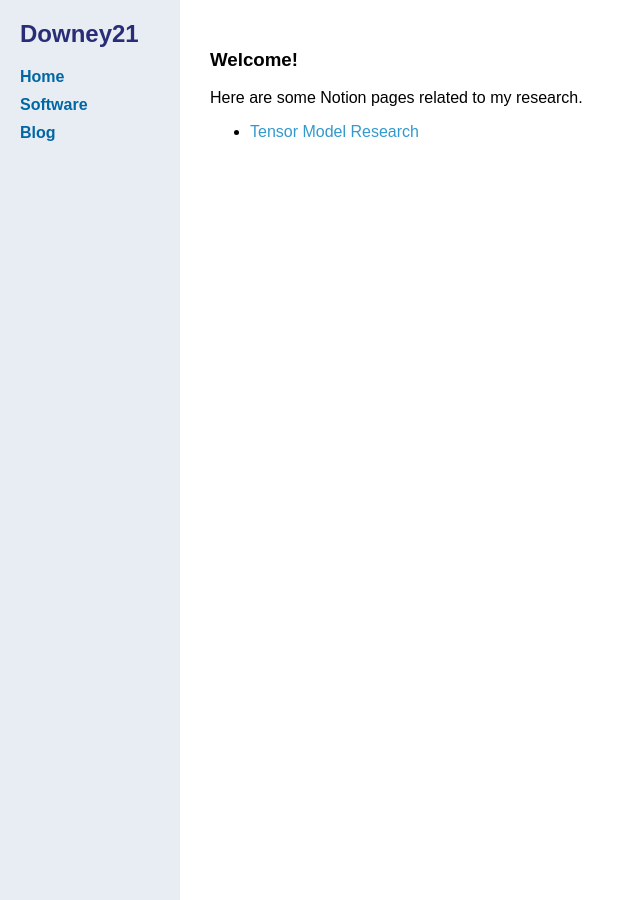
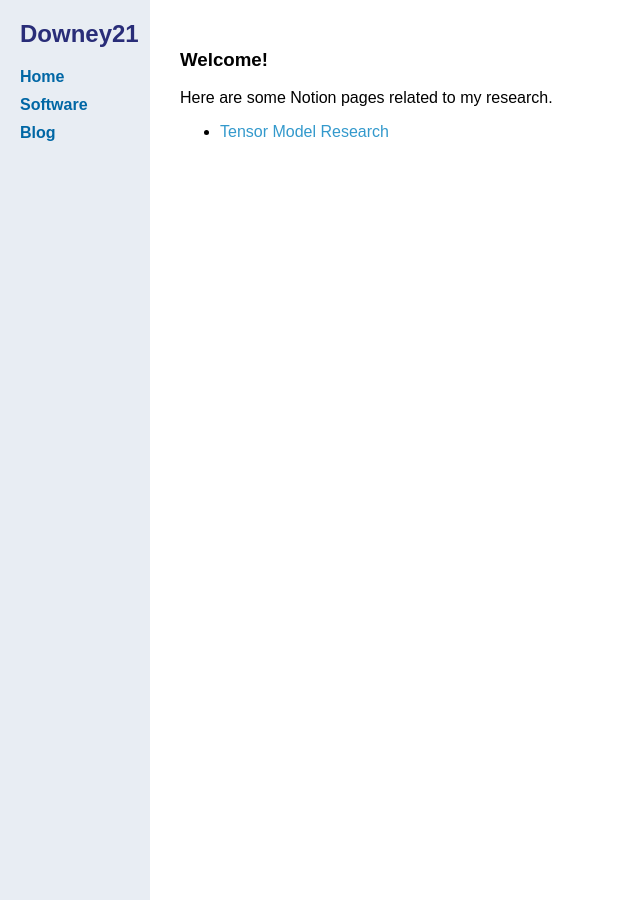
Before and after one commit to downey21/downey21.github.io, a Jekyll site: the page built from index.md, in a window 1280 px wide. Shown: the whole page, without its empty margins (0-640 px from the left). Built offline with Jekyll 4.4.1, drawn with Linux system fonts in a browser that asks for light colours.

Commit message:
Update style.css

```diff
--- a/assets/css/style.css
+++ b/assets/css/style.css
@@ -6,7 +6,7 @@ body {
 }
 
 .sidebar {
-  width: 180px;
+  width: 150px;
   background-color: #e8edf3;
   padding: 20px;
   box-sizing: border-box;
@@ -111,8 +111,6 @@ body {
   }
 
   .sidebar ul {
-    /* max-height: 0;
-    overflow: hidden; */
     transition: max-height 0.5s ease-in-out;
   }
 }
```
